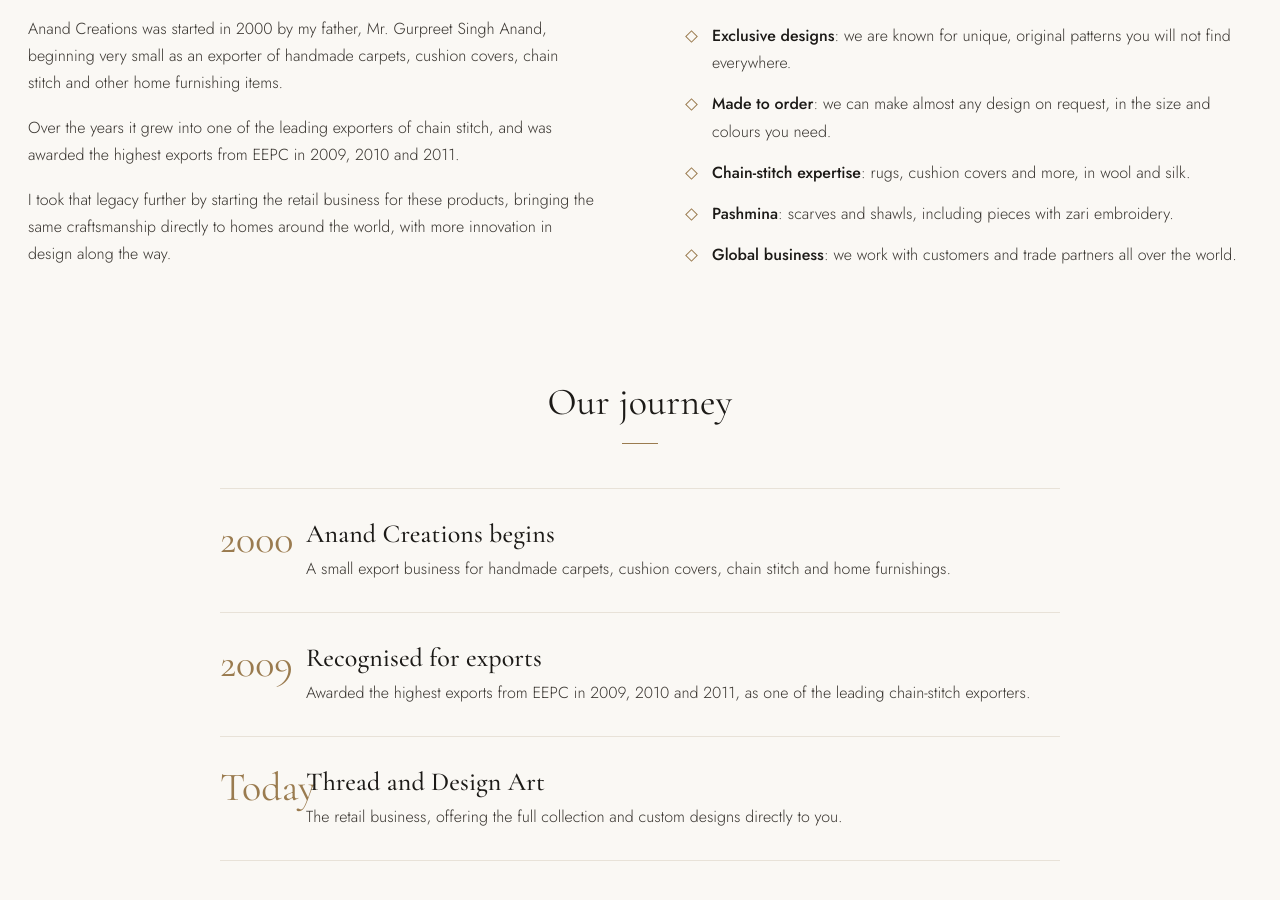
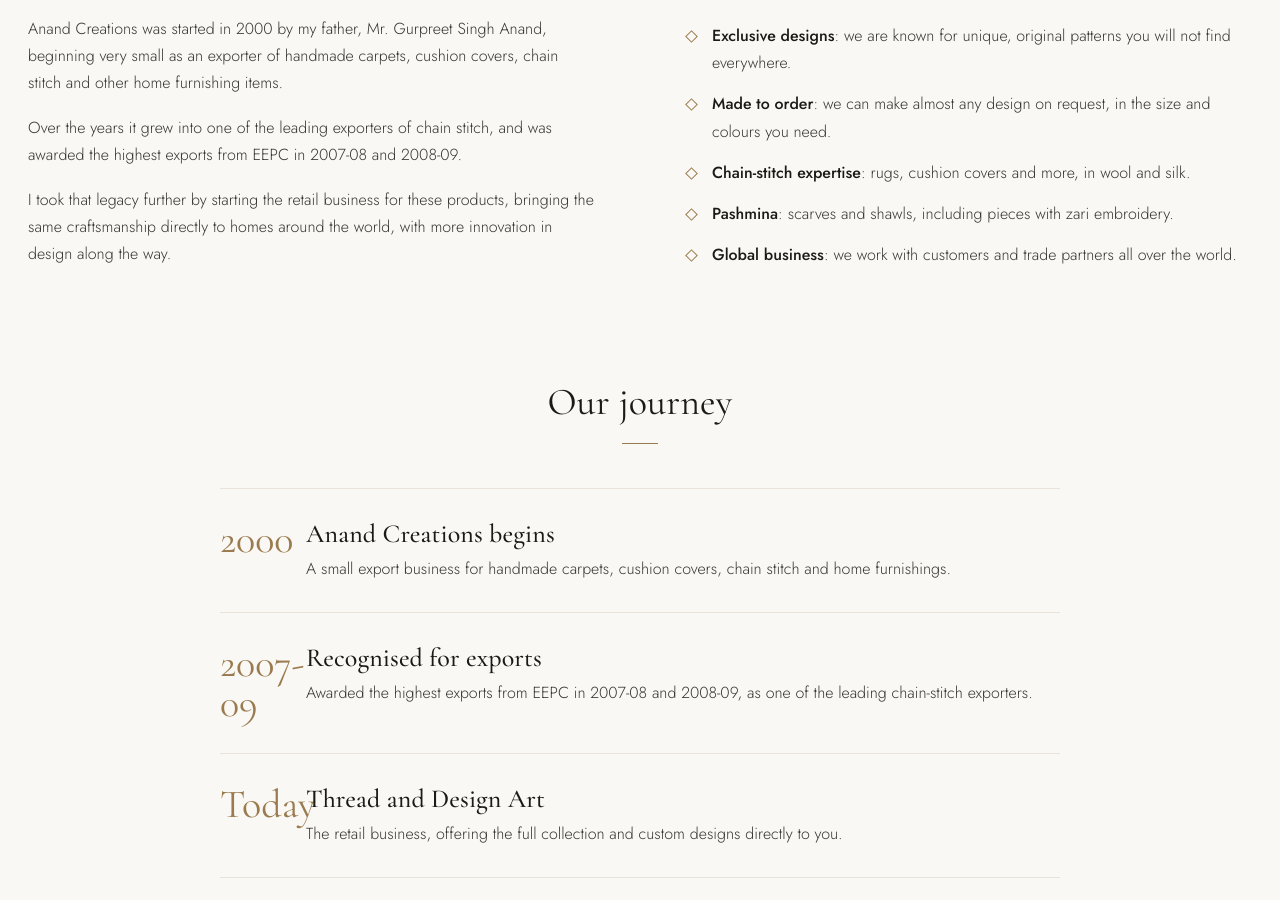
Before and after one commit to anandsahibpreetsingh-sudo/thread-and-design-art, a Next.js app: page /about in a window 1280 px wide. Shown: the part 610-1510 px from the top of the page. Built offline with nearby package versions, Linux system fonts and the light colour scheme.

Commit message:
Add files via upload

```diff
--- a/app/about/page.js
+++ b/app/about/page.js
@@ -29,7 +29,7 @@ export default function About() {
           </p>
           <p>
             Over the years it grew into one of the leading exporters of chain stitch, and was
-            awarded the highest exports from EEPC in 2009, 2010 and 2011.
+            awarded the highest exports from EEPC in 2007-08 and 2008-09.
           </p>
           <p>
             I took that legacy further by starting the retail business for these products, bringing
@@ -60,10 +60,10 @@ export default function About() {
             </div>
           </li>
           <li>
-            <span className="num">2009</span>
+            <span className="num">2007-09</span>
             <div>
               <h3>Recognised for exports</h3>
-              <p>Awarded the highest exports from EEPC in 2009, 2010 and 2011, as one of the leading chain-stitch exporters.</p>
+              <p>Awarded the highest exports from EEPC in 2007-08 and 2008-09, as one of the leading chain-stitch exporters.</p>
             </div>
           </li>
           <li>
```
